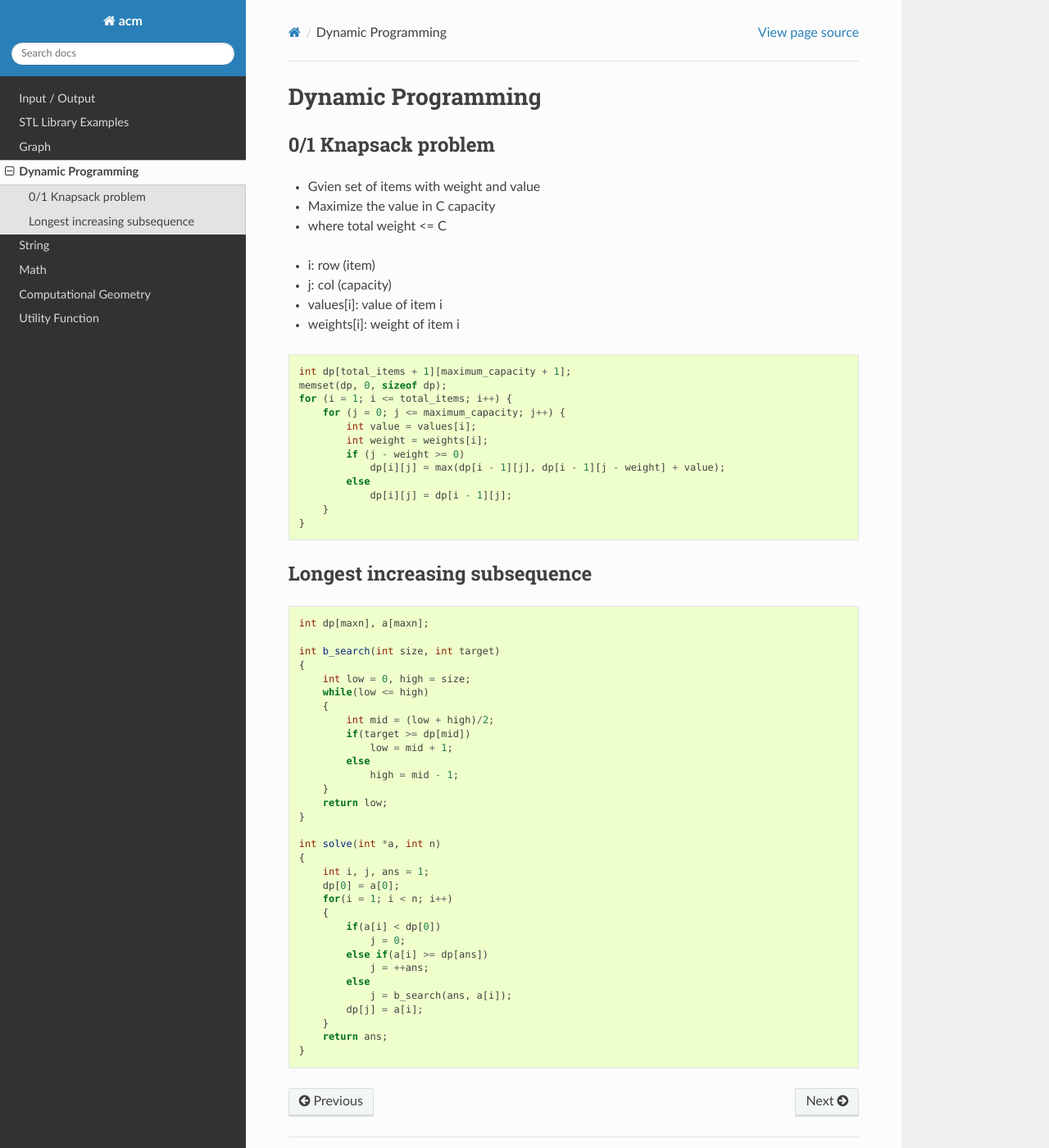
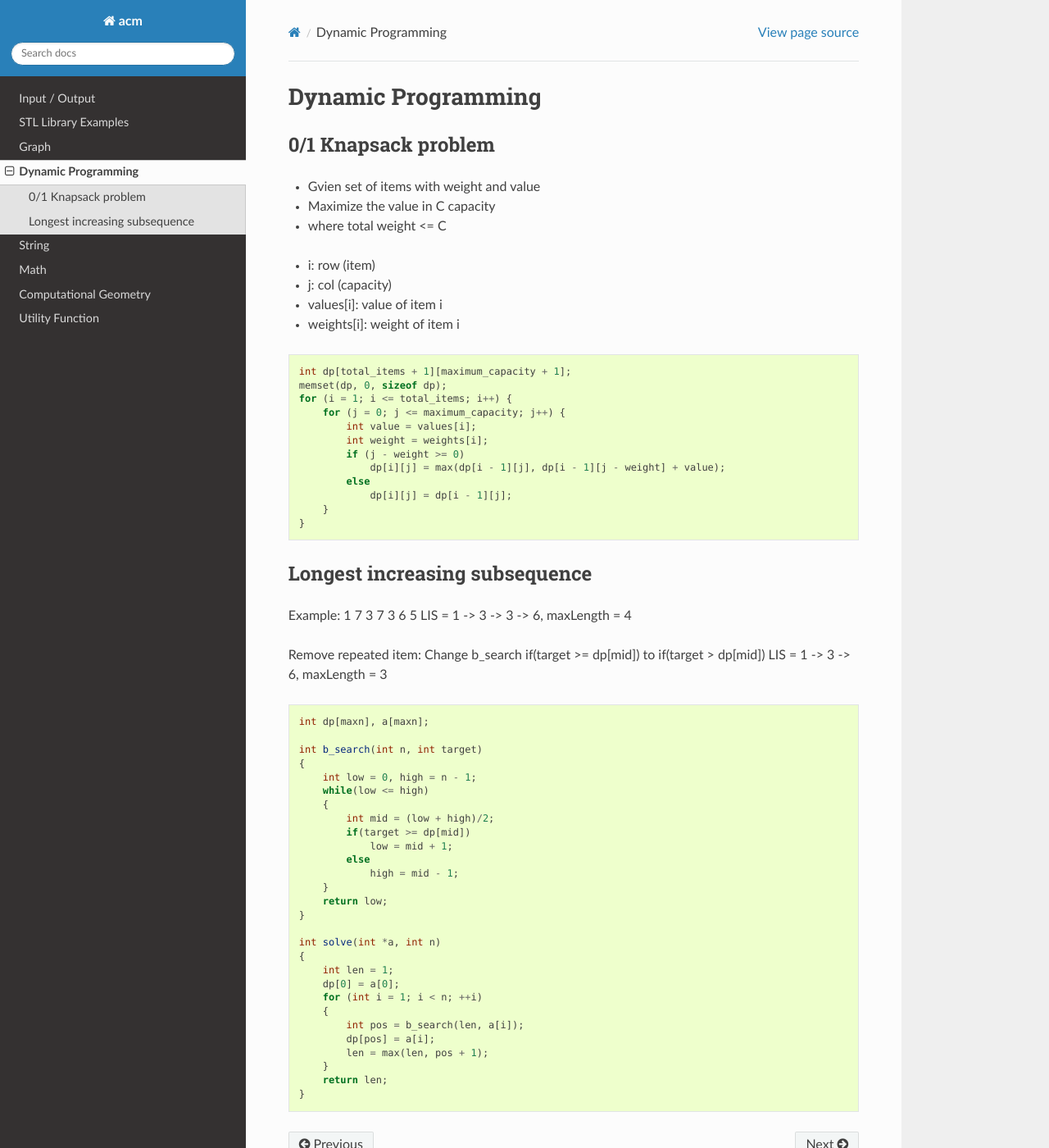
Before and after one commit to klhui97/ACM, a Sphinx documentation site: the page built from docs/source/topics/dp.rst, in a window 1280 px wide and 1400 px high. Shown: the whole window at 82% size. Built offline with Sphinx 7.4.7 and the Read the Docs theme 2.0.0, drawn with Linux system fonts in a browser that asks for light colours.

Commit message:
update LIS

```diff
--- a/docs/source/topics/dp.rst
+++ b/docs/source/topics/dp.rst
@@ -31,14 +31,20 @@ Dynamic Programming
 Longest increasing subsequence
 ------------------------------
 
+Example: 1 7 3 7 3 6 5
+LIS = 1 -> 3 -> 3 -> 6, maxLength = 4
+
+Remove repeated item:
+Change b_search if(target >= dp[mid]) to if(target > dp[mid])
+LIS = 1 -> 3 -> 6, maxLength = 3
 
 .. code-block:: cpp
 
     int dp[maxn], a[maxn];
 
-    int b_search(int size, int target)
+    int b_search(int n, int target)
     {
-        int low = 0, high = size;
+        int low = 0, high = n - 1;
         while(low <= high)
         {
             int mid = (low + high)/2;
@@ -52,17 +58,13 @@ Longest increasing subsequence
 
     int solve(int *a, int n)
     {
-        int i, j, ans = 1;
+        int len = 1;
         dp[0] = a[0];
-        for(i = 1; i < n; i++)
+        for (int i = 1; i < n; ++i)
         {
-            if(a[i] < dp[0])
-                j = 0;
-            else if(a[i] >= dp[ans])
-                j = ++ans;
-            else
-                j = b_search(ans, a[i]);
-            dp[j] = a[i];
+            int pos = b_search(len, a[i]);
+            dp[pos] = a[i];
+            len = max(len, pos + 1);
         }
-        return ans;
+        return len;
     }
```
